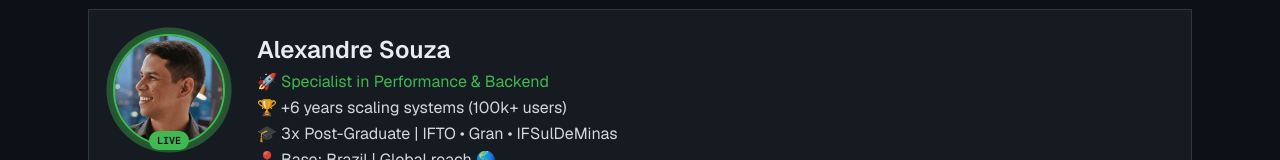
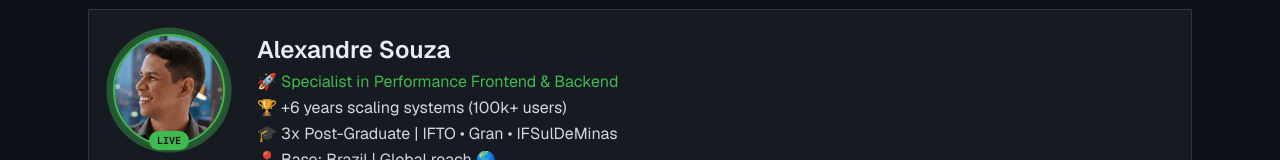
Before and after one commit to soualexandre/my_protifolio, a Next.js app: page / in a window 1280 px wide. Shown: the part 161-321 px from the top of the page. Built offline with nearby package versions, Linux system fonts and the light colour scheme; no server answers.

Commit message:
fix:ajustes de hero

```diff
--- a/app/i18n/locales/en.ts
+++ b/app/i18n/locales/en.ts
@@ -15,7 +15,7 @@ export const en: TranslationKeys = {
   },
   profile: {
     terminalTitle: "insta-terminal — profile",
-    tagline: "🚀 Specialist in Performance & Backend",
+    tagline: "🚀 Specialist in Performance Frontend & Backend",
     yearsScale: "🏆 +6 years scaling systems (100k+ users)",
     education: "🎓 3x Post-Graduate | IFTO • Gran • IFSulDeMinas",
     location: "📍 Base: Brazil | Global reach 🌎",
--- a/app/i18n/locales/es.ts
+++ b/app/i18n/locales/es.ts
@@ -15,7 +15,7 @@ export const es: TranslationKeys = {
   },
   profile: {
     terminalTitle: "insta-terminal — perfil",
-    tagline: "🚀 Especialista en Rendimiento y Backend",
+    tagline: "🚀 Especialista en Rendimiento Frontend y Backend",
     yearsScale: "🏆 +6 años escalando sistemas (100k+ usuarios)",
     education: "🎓 3x Posgrado | IFTO • Gran • IFSulDeMinas",
     location: "📍 Base: Brasil | Alcance global 🌎",
--- a/app/i18n/locales/pt.ts
+++ b/app/i18n/locales/pt.ts
@@ -17,7 +17,7 @@ export const pt: TranslationKeys = {
   },
   profile: {
     terminalTitle: "insta-terminal — perfil",
-    tagline: "🚀 Especialista em Performance e Backend",
+    tagline: "🚀 Especialista em Performance Frontend e Backend",
     yearsScale: "🏆 +6 anos escalando sistemas (100k+ usuários)",
     education: "🎓 3x Pós-graduado | IFTO • Gran • IFSulDeMinas",
     location: "📍 Base: Brasil | Atuação: Global 🌎",
```
Also changed, not shown: 1 other file (tests, documents, lock files or other folders).
